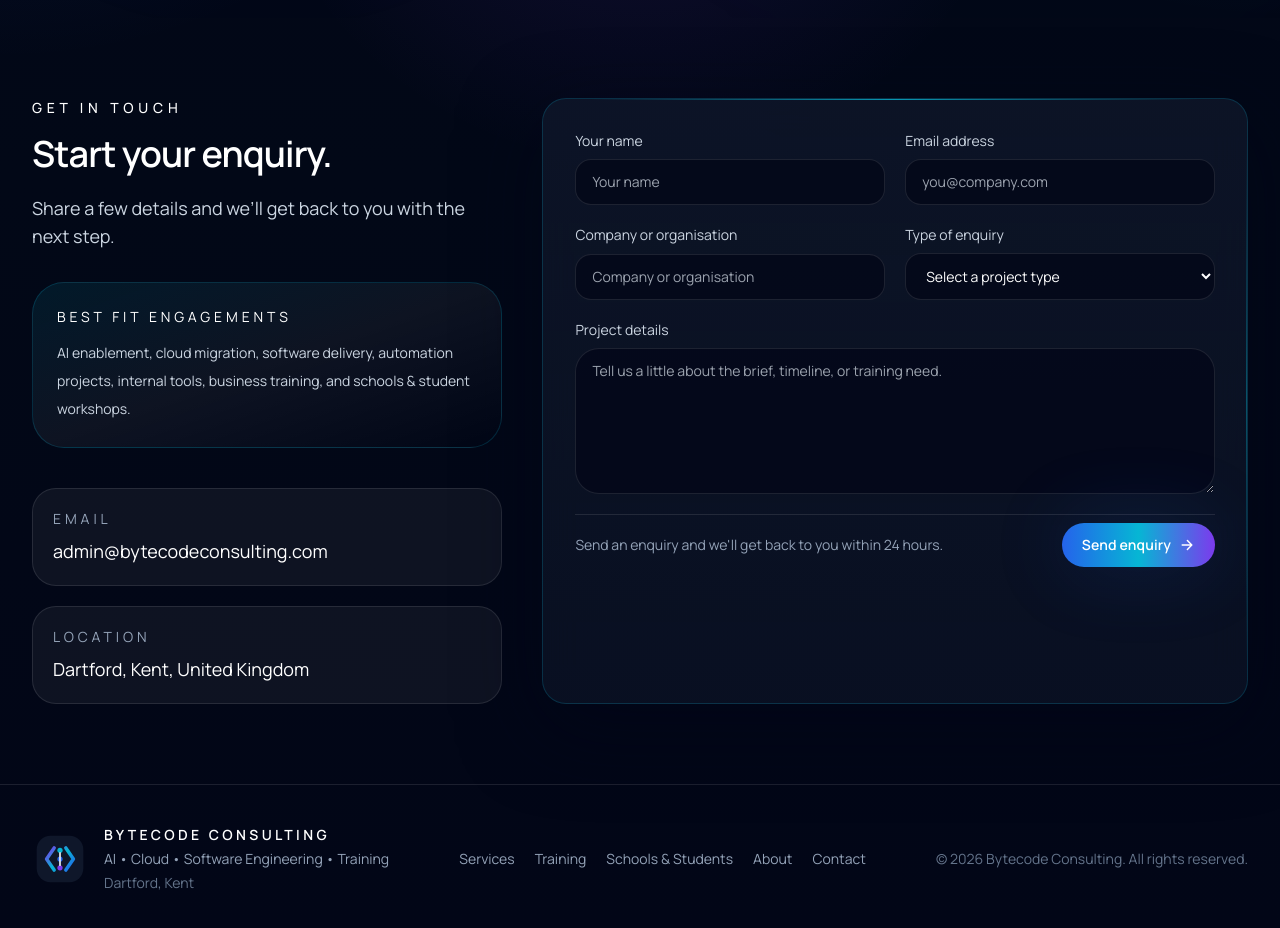
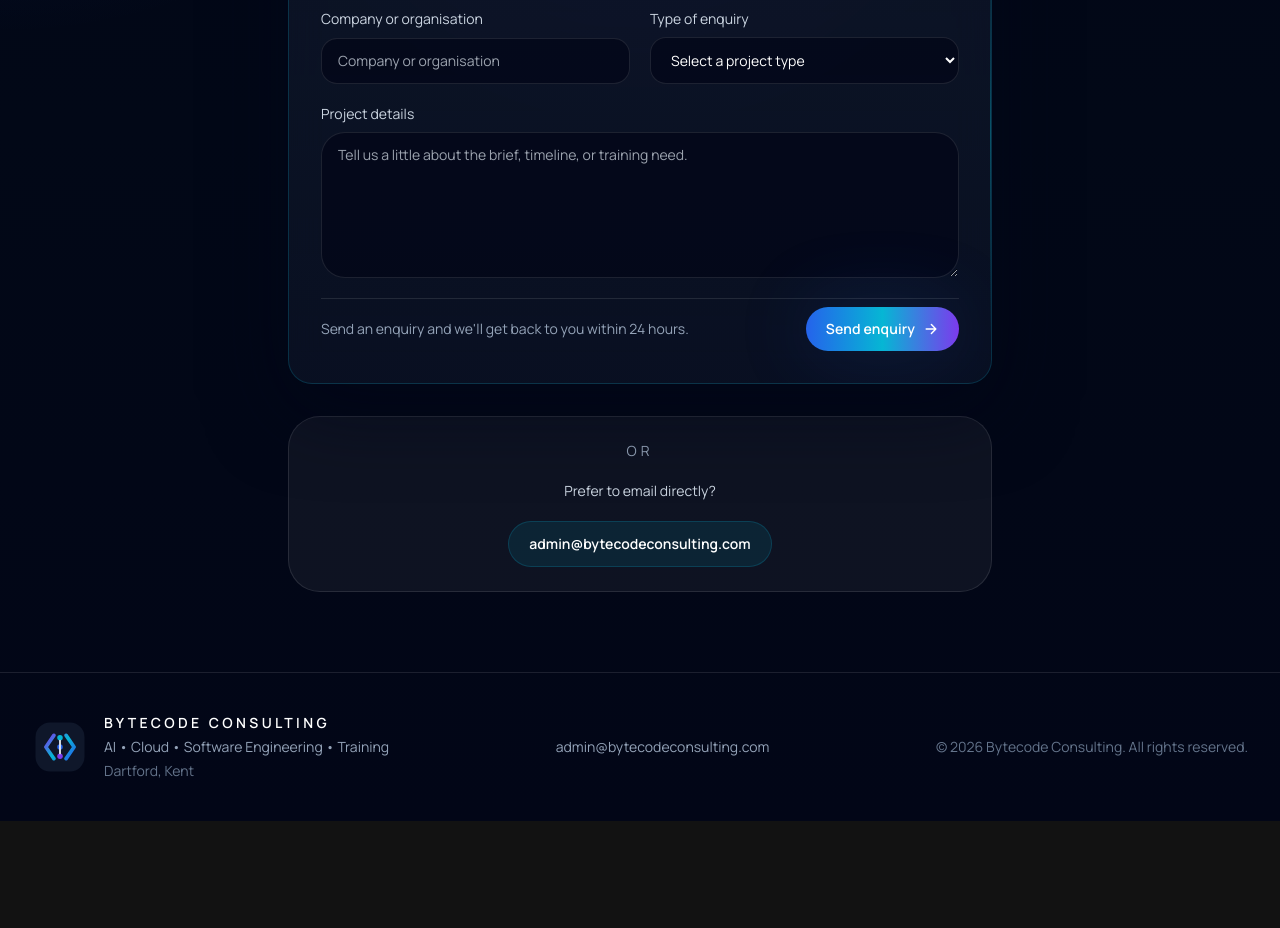
Before and after one commit to danesm/bytecodeconsulting-site, a Next.js app: page /contact in a window 1280 px wide. Shown: the part 520-1448 px from the top of the page. After the commit the page ends 1341 px from the top, so only its background shows below. Built offline with nearby package versions, Linux system fonts and the light colour scheme.

Commit message:
Polish contact flow and visual consistency

```diff
--- a/app/contact/page.tsx
+++ b/app/contact/page.tsx
@@ -1,10 +1,8 @@
 import type { Metadata } from "next";
 import dynamic from "next/dynamic";
-import { ContactDetails } from "@/components/site/contact-details";
 import { ContactForm } from "@/components/site/contact-form";
 import { Footer } from "@/components/site/footer";
 import { PageHero } from "@/components/site/page-hero";
-import { SectionHeading } from "@/components/site/section-heading";
 import { buildMetadata } from "@/lib/seo";
 
 const Navbar = dynamic(() => import("@/components/site/navbar").then((mod) => mod.Navbar), { ssr: false });
@@ -23,27 +21,22 @@ export default function ContactPage() {
       <Navbar />
       <PageHero
         eyebrow="Contact"
-        title="Ready to plan your next project, workshop, or technical improvement?"
-        copy="Start with a conversation about your goals, your current constraints, and the most sensible next step. Consultancy, delivery, training, and school workshop enquiries are all welcome."
+        title="Let’s plan the right next step"
+        copy=""
       />
 
-      <section className="py-20">
-        <div className="section-shell">
-          <div className="grid gap-10 lg:grid-cols-[0.8fr_1.2fr]">
-            <div>
-              <SectionHeading eyebrow="Get In Touch" title="Start your enquiry." copy="Share a few details and we’ll get back to you with the next step." />
-              <div className="mt-8 rounded-[2rem] border border-cyan/20 bg-gradient-to-br from-cyan/10 via-white/5 to-transparent p-6">
-                <p className="text-sm uppercase tracking-[0.28em] text-cyan-200">Best fit engagements</p>
-                <p className="mt-3 text-sm leading-7 text-slate-300">
-                  AI enablement, cloud migration, software delivery, automation projects, internal tools, business training, and schools & student workshops.
-                </p>
-              </div>
-              <div className="mt-10">
-                <ContactDetails />
-              </div>
-            </div>
-
-            <ContactForm />
+      <section className="pb-20 pt-10 sm:pt-12">
+        <div className="section-shell max-w-3xl">
+          <ContactForm />
+          <div className="mt-8 rounded-[2rem] border border-white/10 bg-white/5 p-6 text-center">
+            <p className="text-sm uppercase tracking-[0.28em] text-slate-400">Or</p>
+            <p className="mt-4 text-sm leading-7 text-slate-300">Prefer to email directly?</p>
+            <a
+              href="mailto:admin@bytecodeconsulting.com"
+              className="mt-4 inline-flex rounded-full border border-cyan/20 bg-cyan/10 px-5 py-3 text-sm font-semibold text-cyan-100 transition hover:border-cyan/40 hover:bg-cyan/15"
+            >
+              admin@bytecodeconsulting.com
+            </a>
           </div>
         </div>
       </section>
--- a/app/globals.css
+++ b/app/globals.css
@@ -21,6 +21,7 @@
   --divider-line: rgba(148, 163, 184, 0.24);
   --logo-surface: #0f172a;
   --logo-line: #e2e8f0;
+  --logo-scale: 1.05;
   --panel-shadow: 0 24px 80px rgba(2, 6, 23, 0.55);
 }
 
@@ -43,6 +44,7 @@ html[data-theme="light"] {
   --divider-line: rgba(15, 23, 42, 0.12);
   --logo-surface: #ffffff;
   --logo-line: #0f172a;
+  --logo-scale: 1;
   --panel-shadow: 0 18px 70px rgba(148, 163, 184, 0.28);
 }
 
--- a/components/site/footer.tsx
+++ b/components/site/footer.tsx
@@ -1,6 +1,4 @@
-import Link from "next/link";
 import { LogoMark } from "@/components/site/logo-mark";
-import { navItems } from "@/lib/site-content";
 
 export function Footer() {
   return (
@@ -15,13 +13,12 @@ export function Footer() {
           </div>
         </div>
 
-        <div className="flex flex-wrap gap-5 text-sm text-slate-400">
-          {navItems.map((item) => (
-            <Link key={item.href} href={item.href} className="transition hover:text-white">
-              {item.label}
-            </Link>
-          ))}
-        </div>
+        <a
+          href="mailto:admin@bytecodeconsulting.com"
+          className="text-sm text-slate-400 transition hover:text-white"
+        >
+          admin@bytecodeconsulting.com
+        </a>
 
         <p className="text-sm text-slate-500">© {new Date().getFullYear()} Bytecode Consulting. All rights reserved.</p>
       </div>
--- a/components/site/hero-visual.tsx
+++ b/components/site/hero-visual.tsx
@@ -9,8 +9,11 @@ export function HeroVisual() {
         <div className="absolute inset-x-10 top-0 h-px bg-gradient-to-r from-transparent via-cyan/70 to-transparent" />
         <div className="absolute -right-12 top-20 h-32 w-32 rounded-full border border-cyan/20 bg-cyan/10 blur-2xl" />
         <div className="relative space-y-5">
-          <div className="rounded-2xl border border-white/10 bg-white/5 p-4">
+          <div className="rounded-2xl border border-white/10 bg-slate-950/70 p-5">
             <p className="text-xs uppercase tracking-[0.28em] text-slate-400">Our Engineering Standards</p>
+            <p className="mt-3 text-sm leading-6 text-slate-200">
+              Secure, scalable, and maintainable engineering practices built into every delivery.
+            </p>
           </div>
 
           <div className="grid gap-4 sm:grid-cols-2">
--- a/components/site/logo-mark.tsx
+++ b/components/site/logo-mark.tsx
@@ -10,6 +10,7 @@ export function LogoMark({ className }: LogoMarkProps) {
       xmlns="http://www.w3.org/2000/svg"
       className={className}
       aria-hidden="true"
+      style={{ transform: "scale(var(--logo-scale, 1))", transformOrigin: "center" }}
     >
       <rect x="8" y="8" width="80" height="80" rx="24" fill="var(--logo-surface, #0F172A)" />
       <path
--- a/public/sw.js
+++ b/public/sw.js
@@ -1,4 +1,4 @@
-const CACHE_NAME = "bytecode-consulting-v1";
+const CACHE_NAME = "bytecode-consulting-v2";
 const OFFLINE_URL = "/offline.html";
 
 const CORE_ASSETS = [
```
